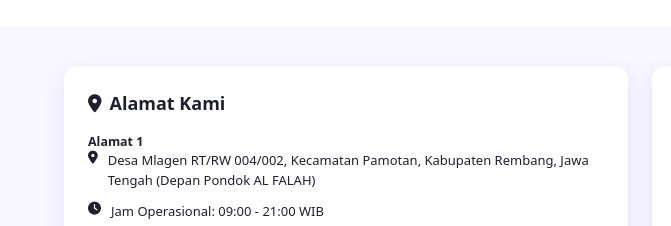
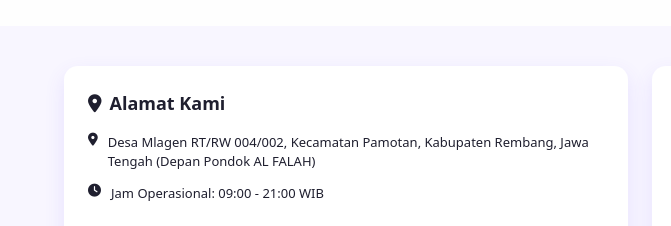
Before and after one commit to AZ-IT86/hmm, a website: page public/index.html in a window 1280 px wide. Shown: the part 820-1046 px from the top of the page, 0-671 px from the left. Drawn offline with Linux system fonts and the light colour scheme; no server answers.

Commit message:
Update index.html

```diff
--- a/public/index.html
+++ b/public/index.html
@@ -71,7 +71,6 @@
             <div class="address-card">
                 <h3><i class="fas fa-map-marker-alt"></i> Alamat Kami</h3>
                 <div class="address-details">
-                    <h5></i> Alamat 1</h5>
                     <p><i class="fas fa-location-dot"></i> Desa Mlagen RT/RW 004/002, Kecamatan Pamotan, Kabupaten Rembang, Jawa Tengah (Depan Pondok AL FALAH)</p>
                     <p><i class="fas fa-clock"></i> Jam Operasional: 09:00 - 21:00 WIB</p>
                     <a href="https://wa.me/6281326558865?text=Tanya%20arah%20ke%20lokasi" class="consultation-button" style="margin-top:12px; background:var(--gradient-primary); color:white;" target="_blank"><i class="fas fa-directions"></i> Tanya Arah</a>
```
